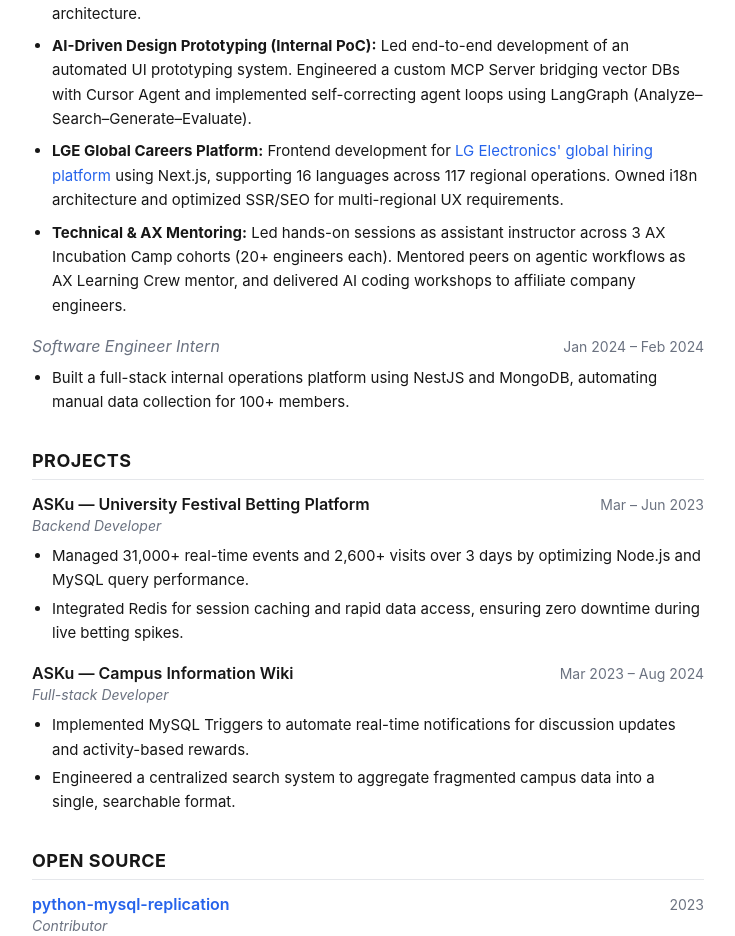
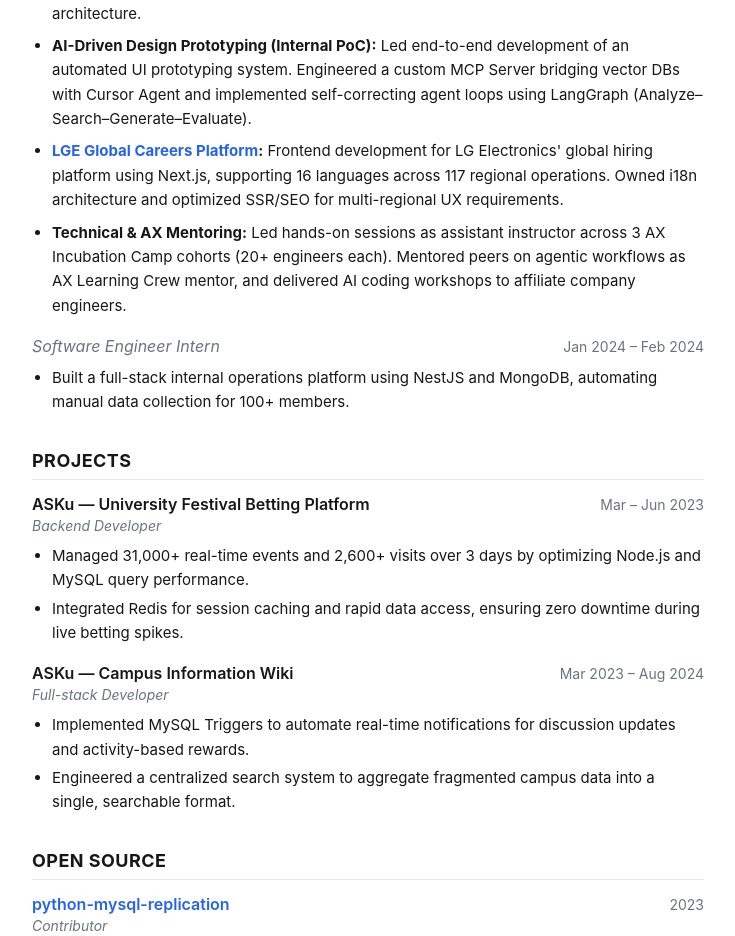
Before and after one commit to starcat37/suinkim, a Next.js app: page / in a window 1280 px wide. Shown: the part 780-1716 px from the top of the page, without its empty margins (272-1007 px from the left). Built offline with nearby package versions, Linux system fonts and the light colour scheme.

Commit message:
content: move LGE Global Careers Platform link to bold title
Co-Authored-By: Claude Sonnet 4.6 <noreply@anthropic.com>

```diff
--- a/src/app/page.tsx
+++ b/src/app/page.tsx
@@ -63,14 +63,16 @@ export default function Home() {
               (Analyze–Search–Generate–Evaluate).
             </li>
             <li>
-              <strong>LGE Global Careers Platform:</strong> Frontend development
-              for{" "}
-              <a href="https://globalcareers.lge.com/" target="_blank" rel="noopener noreferrer">
-                LG Electronics&apos; global hiring platform
-              </a>
-              {" "}using Next.js, supporting 16 languages across 117 regional
-              operations. Owned i18n architecture and optimized SSR/SEO for
-              multi-regional UX requirements.
+              <strong>
+                <a href="https://globalcareers.lge.com/" target="_blank" rel="noopener noreferrer">
+                  LGE Global Careers Platform
+                </a>
+                :
+              </strong>{" "}
+              Frontend development for LG Electronics&apos; global hiring platform
+              using Next.js, supporting 16 languages across 117 regional operations.
+              Owned i18n architecture and optimized SSR/SEO for multi-regional UX
+              requirements.
             </li>
             <li>
               <strong>Technical &amp; AX Mentoring:</strong> Led hands-on
```
